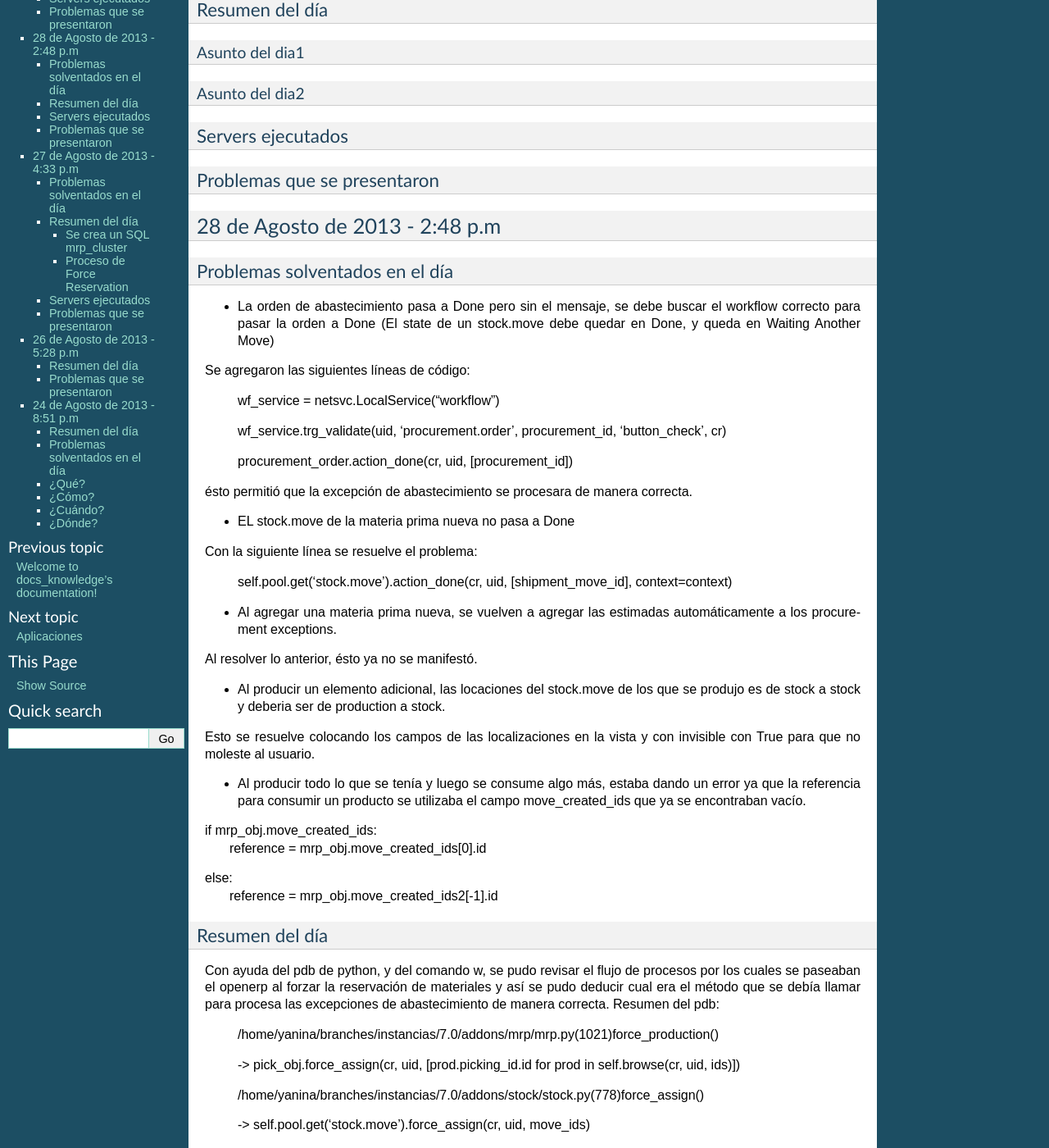
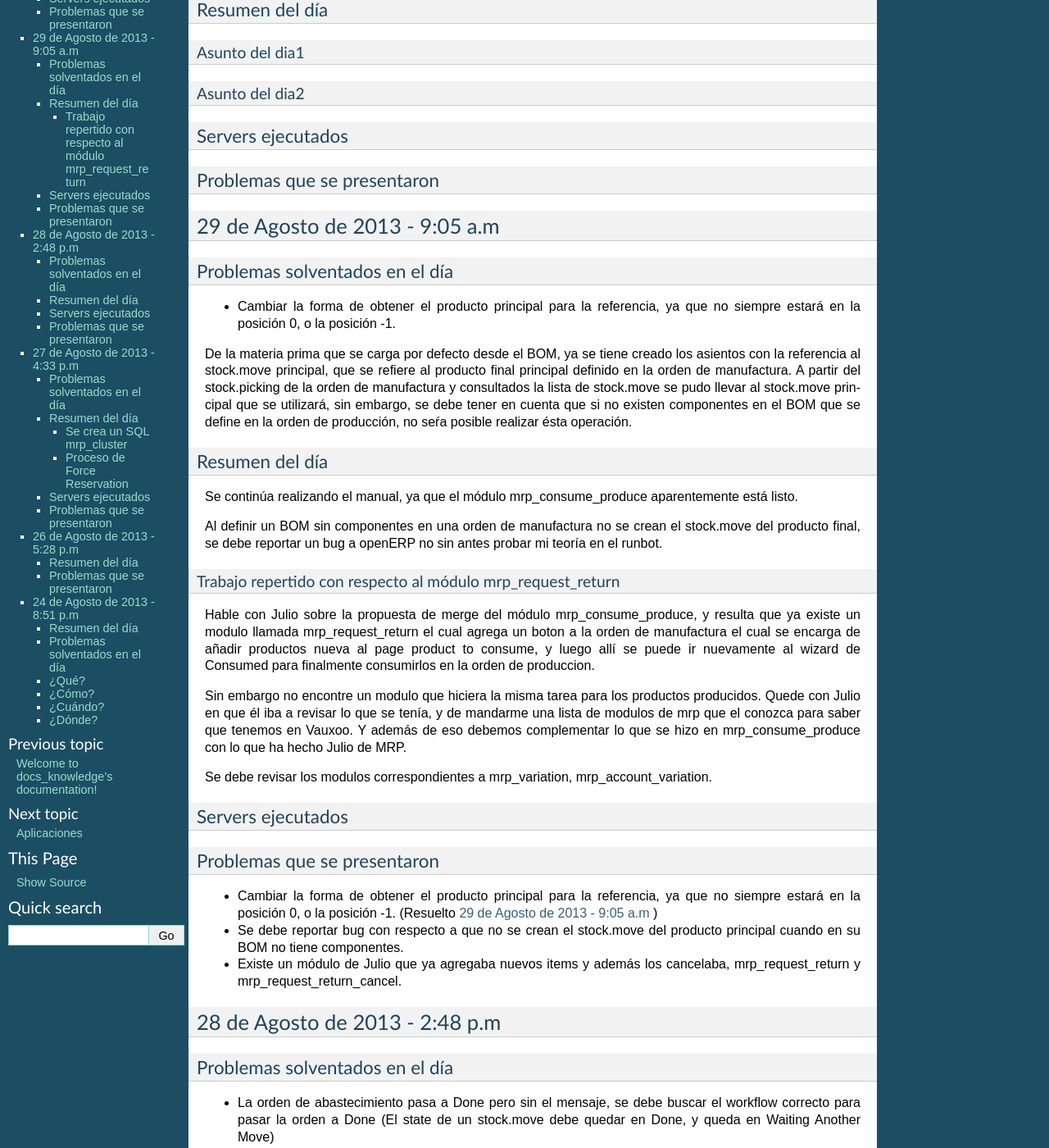
Before and after one commit to yaniaular/knowledge, a Sphinx documentation site: the page built from source/donde_quede.rst, in a window 1280 px wide and 1400 px high, scrolled down 212 px. Shown: the whole window at 82% size. Built offline with Sphinx 7.4.7, drawn with Linux system fonts in a browser that asks for light colours; formulas are drawn with MathJax 3; pages that are not in the unit, such as notebooks, are missing from menus; some of the changed text lies outside the part shown.

Commit message:
[ADD] resumen del 29 de Agosto del 2013

```diff
--- a/source/donde_quede.rst
+++ b/source/donde_quede.rst
@@ -27,6 +27,63 @@ Servers ejecutados
 Problemas que se presentaron
 ~~~~~~~~~~~~~~~~~~~~~~~~~~~~
 
+
+
+29 de Agosto de 2013 - 9:05 a.m
+-------------------------------
+
+~~~~~~~~~~~~~~~~~~~~~~~~~~~~~~~
+Problemas solventados en el día
+~~~~~~~~~~~~~~~~~~~~~~~~~~~~~~~
+
+- Cambiar la forma de obtener el producto principal para la referencia, ya que no siempre
+  estará en la posición 0, o la posición -1.
+
+De la materia prima que se carga por defecto desde el BOM, ya se tiene creado los asientos
+con la referencia al stock.move principal, que se refiere al producto final principal
+definido en la orden de manufactura. A partir del stock.picking de la orden de manufactura y
+consultados la lista de stock.move se pudo llevar al stock.move principal que se utilizará,
+sin embargo, se debe tener en cuenta que si no existen componentes en el BOM que se define en
+la orden de producción, no seŕa posible realizar ésta operación.
+
+~~~~~~~~~~~~~~~
+Resumen del día
+~~~~~~~~~~~~~~~
+
+Se continúa realizando el manual, ya que el módulo mrp_consume_produce aparentemente está listo.
+
+Al definir un BOM sin componentes en una orden de manufactura no se crean el stock.move del
+producto final, se debe reportar un bug a openERP no sin antes probar mi teoría en el runbot.
+
+Trabajo repertido con respecto al módulo mrp_request_return
+^^^^^^^^^^^^^^^^^^^^^^^^^^^^^^^^^^^^^^^^^^^^^^^^^^^^^^^^^^^
+
+Hable con Julio sobre la propuesta de merge del módulo mrp_consume_produce, y resulta que ya
+existe un modulo llamada mrp_request_return el cual agrega un boton a la orden de manufactura
+el cual se encarga de añadir productos nueva al page product to consume, y luego allí se
+puede ir nuevamente al wizard de Consumed para finalmente consumirlos en la orden de produccion.
+
+Sin embargo no encontre un modulo que hiciera la misma tarea para los productos producidos.
+Quede con Julio en que él iba a revisar lo que se tenía, y de mandarme una lista de modulos de mrp
+que el conozca para saber que tenemos en Vauxoo. Y además de eso debemos complementar
+lo que se hizo en mrp_consume_produce con lo que ha hecho Julio de MRP.
+
+Se debe revisar los modulos correspondientes a mrp_variation, mrp_account_variation.
+
+~~~~~~~~~~~~~~~~~~
+Servers ejecutados
+~~~~~~~~~~~~~~~~~~
+
+~~~~~~~~~~~~~~~~~~~~~~~~~~~~
+Problemas que se presentaron
+~~~~~~~~~~~~~~~~~~~~~~~~~~~~
+
+- Cambiar la forma de obtener el producto principal para la referencia, ya que no siempre
+  estará en la posición 0, o la posición -1. (Resuelto `29 de Agosto de 2013 - 9:05 a.m`_ )
+- Se debe reportar bug con respecto a que no se crean el stock.move del producto principal
+  cuando en su BOM no tiene componentes.
+- Existe un módulo de Julio que ya agregaba nuevos items y además los cancelaba, mrp_request_return
+  y mrp_request_return_cancel.
 
 28 de Agosto de 2013 - 2:48 p.m
 -------------------------------
```
Also changed, not shown: other parts of source/donde_quede.rst (+2 -2 lines).
